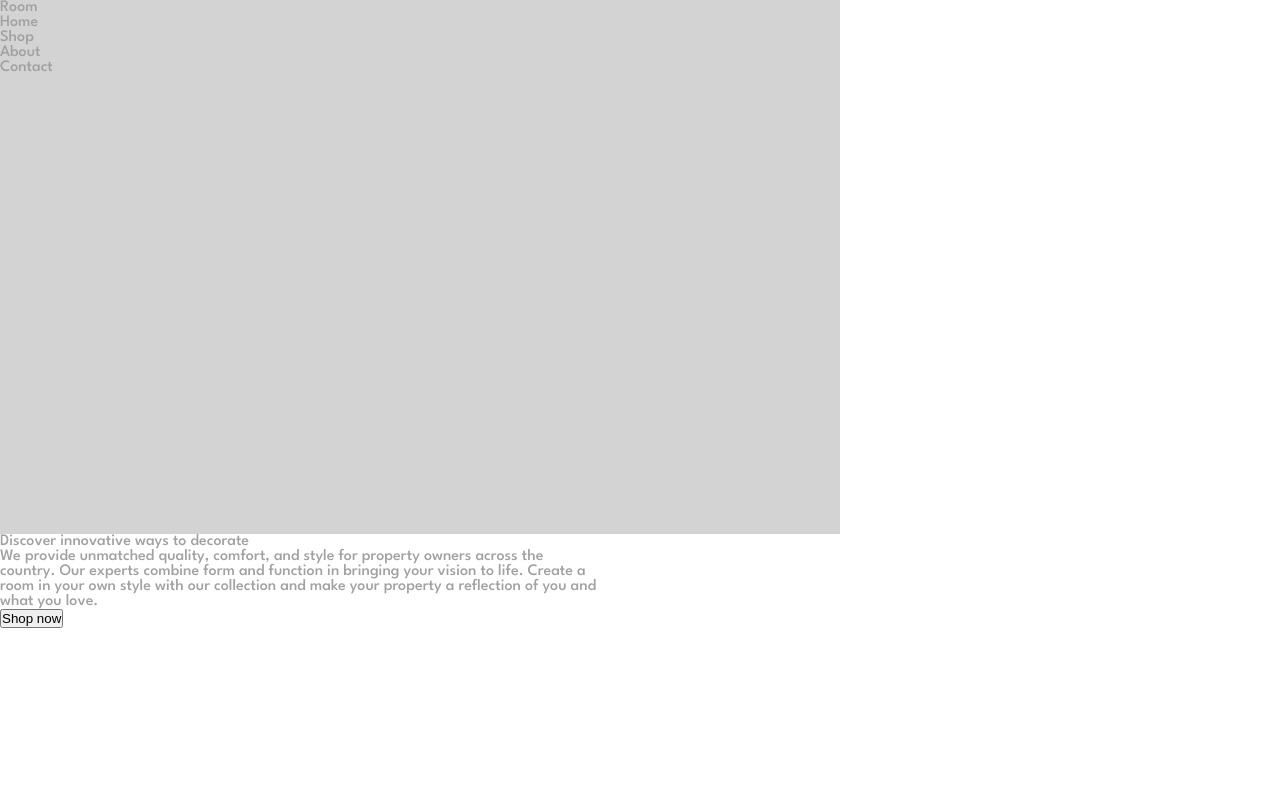
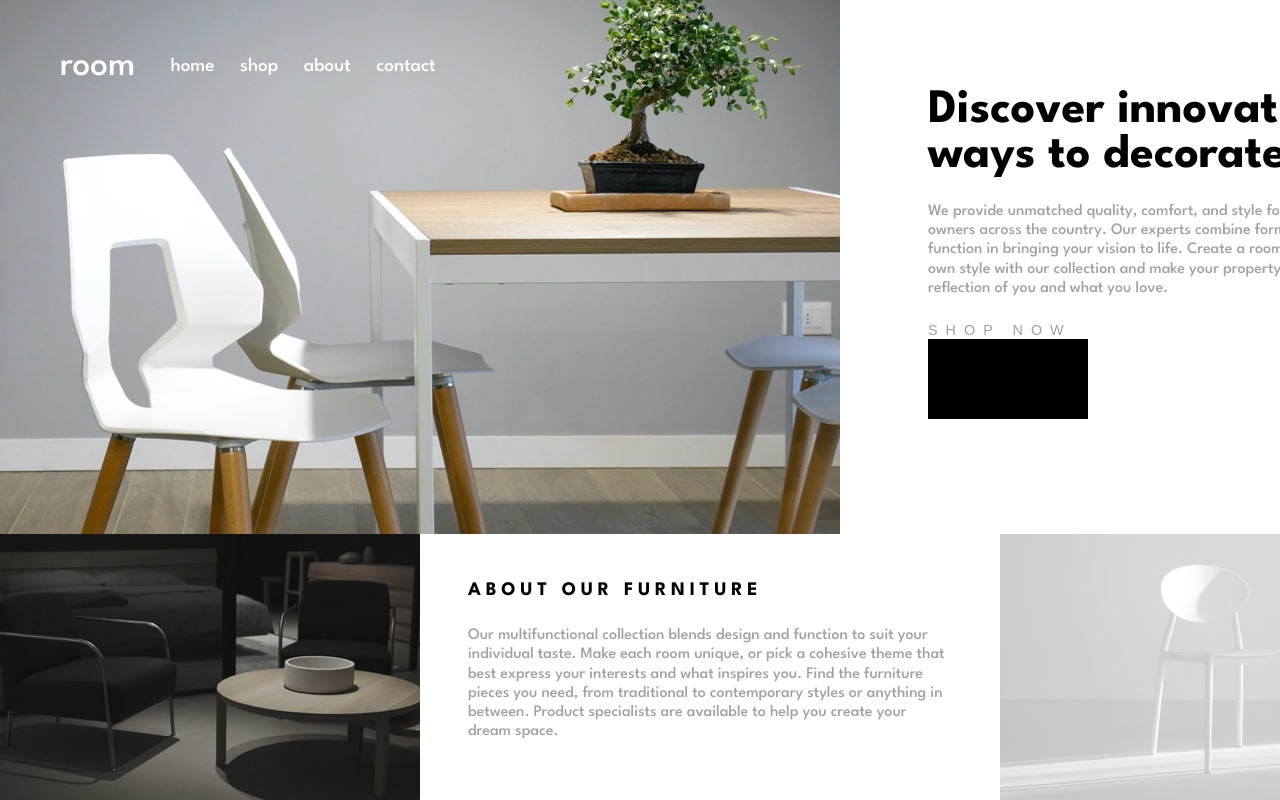
Before and after one commit to the-bipu/frontend-mentor-projects, a React (Create React App) app in the folder frontend-react/: page / in a window 1280 px wide. Shown: the top 800 px of the page. Built offline with nearby package versions, Linux system fonts and the light colour scheme.

Commit message:
Update Home.scss

```diff
--- a/frontend-react/src/container/Home/Home.scss
+++ b/frontend-react/src/container/Home/Home.scss
@@ -1,22 +1,173 @@
 .attribution {
     font-size: 11px;
     text-align: center;
+    display: none;
 }
 
 .attribution a {
     color: hsl(228, 45%, 44%);
 }
 
+.main__div {
+    width: 1440px;
+    height: 800px;
+
+    display: grid;
+    grid-template-columns: 420px 420px 160px 440px;
+    grid-template-rows: 534px 265px;
+}
+
 .main__div-nav {
-    width: 840px;
+    // width: 840px;
+    grid-area: 1 / 1 / 1 / 3;
+
     height: 534px;
-    flex-shrink: 0;
-    background: url(''), lightgray 50% / cover no-repeat;
+    background: url(../../assets/images/desktop-image-hero-1.jpg);
+    background-repeat: no-repeat;
+
+    .nav {
+        width: 100%;
+
+        display: flex;
+        flex-direction: row;
+        justify-content: flex-start;
+        text-transform: lowercase;
+        gap: 2.2rem;
+
+        color: white;
+
+        padding-top: 50px;
+        padding-left: 60px;
+
+        .nav-head {
+            font-size: 2.2rem;
+        }
+
+        .nav-itemCon {
+            font-size: 1.2rem;
+            display: flex;
+            flex-direction: row;
+            align-items: center;
+            justify-content: center;
+            gap: 1.6rem;
+
+            .nav-items {
+                display: inline-block;
+                position: relative;
+                cursor: pointer;
+            }
+
+            .nav-items::after {
+                content: '';
+                position: absolute;
+                bottom: -8px;
+                left: 50%;
+                transform: translateX(-50%);
+                width: 50%;
+                height: 2.5px;
+                border-radius: 10px;
+
+                background-color: #ffffff;
+                opacity: 0;
+                transition: opacity 0.3s ease; /* Add a transition for smooth effect */
+            }
+
+            .nav-items:hover::after {
+                opacity: 1;
+            }
+        }
+    }
 }
 
 .main__div-content {
-    width: 601px;
+    // width: 601px;
+    grid-area: 1 / 3 / 1 / 5;
+
     height: 534px;
-    flex-shrink: 0;
-    background: rgba(255, 255, 255, 0.33);
+    background: rgb(255, 255, 255);
+    padding: 5.5rem;
+
+    .main__div-content-heading {
+        font-size: 3rem;
+        font-weight: 700;
+        color: black;
+    }
+
+    .main__div-content-para {
+        font-size: 1rem;
+        margin-top: 1.5rem;
+        font-weight: 400;
+        line-height: 1.2rem;
+    }
+
+    .shopNow__button {
+        font-size: .9rem;
+        margin-top: 1.5rem;
+        text-transform: uppercase;
+        letter-spacing: .5rem;
+        color: hsl(0, 0%, 63%);
+
+        background: transparent;
+        border: none;
+    }
+
+    .arrowDiv {
+        width: 160px;
+        height: 80px;
+        display: flex;
+        flex-direction: row;
+
+        background-color: black;
+
+        .firstArrow {
+            width: 80px;
+            height: 80px;
+        }
+
+        .firstArrow:hover {
+           background-color: hsl(0, 0%, 27%);
+        }
+
+        .secondArrow {
+            width: 80px;
+            height: 80px;
+        }
+
+        .secondArrow:hover {
+            background-color: hsl(0, 0%, 27%);
+        }
+    }
 }
+
+.mini__div-image1 {
+    // pass
+    grid-area: 2 / 1 / 2 / 2;
+}
+
+.mini__div-content {
+    // pass
+    grid-area: 2 / 2 / 2 / 4;
+    padding: 3rem;
+
+    .mini__div-content-heading {
+        font-size: 1.2rem;
+        font-weight: 800;
+        text-transform: uppercase;
+        letter-spacing: .3rem;
+        margin-bottom: 1.7rem;
+
+        color: black;
+    }
+
+    .mini__div-content-para {
+        font-size: 16px;
+        color: hsl(0, 0%, 63%);
+        line-height: 1.2rem;
+
+    }
+}
+
+.mini__div-image2 {
+    // pass
+    grid-area: 2 / 4 / 2 / 5;
+}
```
